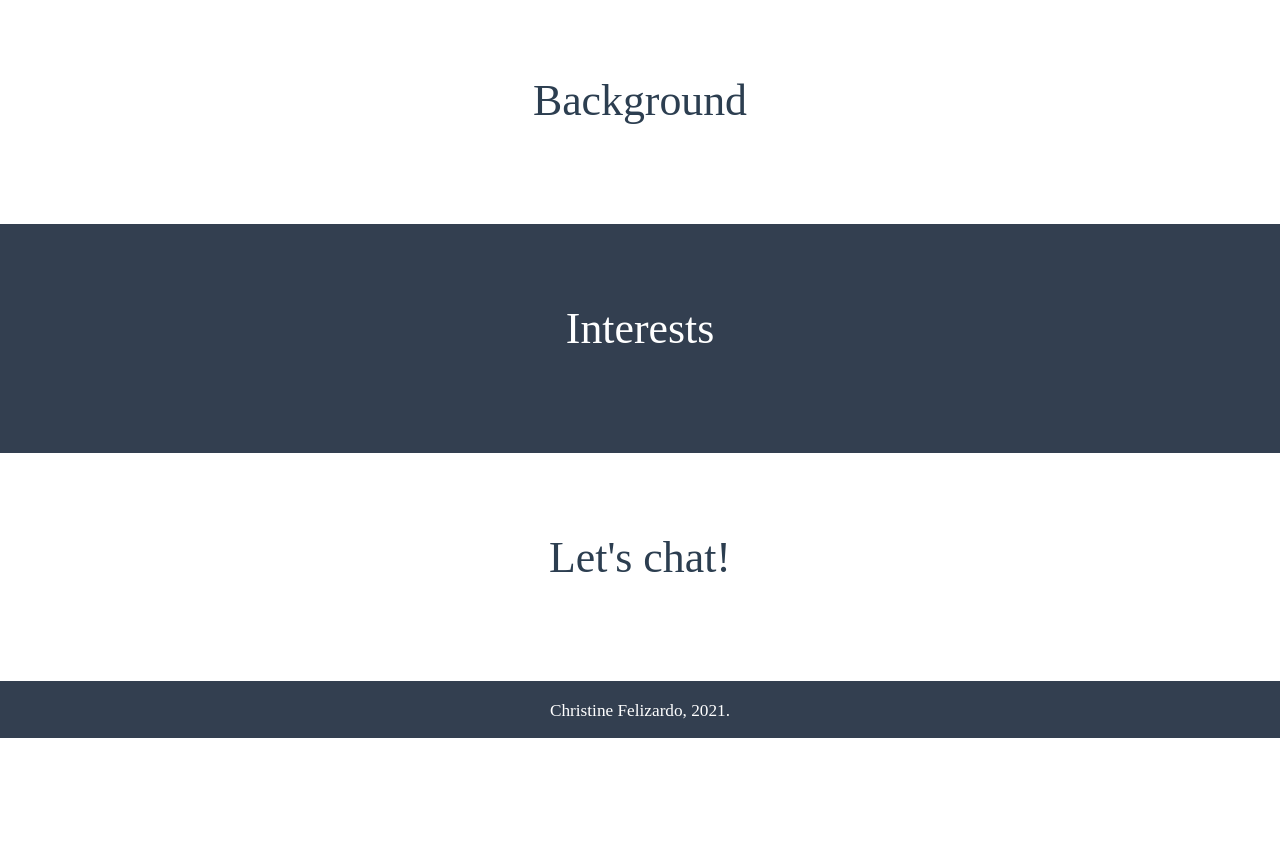
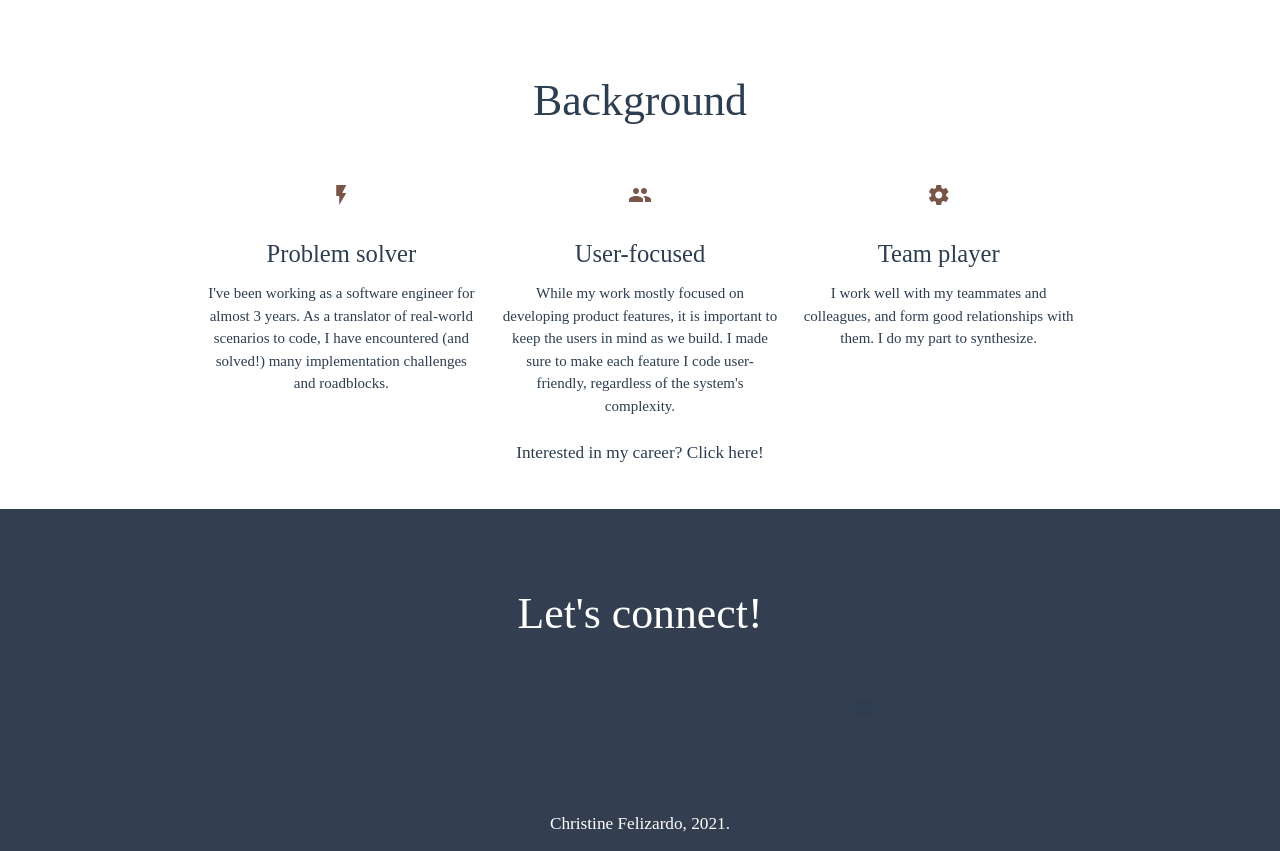
Before and after one commit to chrstnnglc/christine-angelica, a Vue app: page / in a window 1280 px wide. Shown: the part 720-1571 px from the top of the page. Before the commit the page ends 1458 px from the top, so only its background shows below. Built offline with nearby package versions, Linux system fonts and the light colour scheme.

Commit message:
Added text and elements, and link to Material icons

```diff
--- a/public/index.html
+++ b/public/index.html
@@ -7,6 +7,7 @@
     <link rel="icon" href="<%= BASE_URL %>favicon.ico">
 
     <!-- Compiled and minified CSS -->
+    <link href="https://fonts.googleapis.com/icon?family=Material+Icons" rel="stylesheet">
     <link rel="stylesheet" href="https://cdnjs.cloudflare.com/ajax/libs/materialize/1.0.0/css/materialize.min.css">
 
     <title>Christine Angelica</title>
--- a/src/components/Home.vue
+++ b/src/components/Home.vue
@@ -9,16 +9,60 @@
       <h5>I am a software developer and UX enthusiast from Quezon City, Philippines.</h5>
     </div>
 
-    <div class="background row">
+    <div class="background container">
       <h3>Background</h3>
+      <div class="row">
+        <div class="col s12 m4">
+          <div class="icon-block">
+            <h2 class="center brown-text"><i class="material-icons">flash_on</i></h2>
+            <h5 class="center">Problem solver</h5>
+
+            <p>I've been working as a software engineer for almost 3 years. As a translator of real-world scenarios to code, I have encountered (and solved!) many implementation challenges and roadblocks.</p>
+          </div>
+        </div>
+
+        <div class="col s12 m4">
+          <div class="icon-block">
+            <h2 class="center brown-text"><i class="material-icons">group</i></h2>
+            <h5 class="center">User-focused</h5>
+
+            <p>While my work mostly focused on developing product features, it is important to keep the users in mind as we build. I made sure to make each feature I code user-friendly, regardless of the system's complexity.</p>
+          </div>
+        </div>
+
+        <div class="col s12 m4">
+          <div class="icon-block">
+            <h2 class="center brown-text"><i class="material-icons">settings</i></h2>
+            <h5 class="center">Team player</h5>
+
+            <p>I work well with my teammates and colleagues, and form good relationships with them. I do my part to synthesize.</p>
+          </div>
+        </div>
+      </div>
+      <div class="row">
+        <h6>Interested in my career? Click here!</h6>
+      </div>
     </div>
 
-    <div class="interests row">
+    <!-- <div class="interests row">
       <h3>Interests</h3>
-    </div>
+    </div> -->
 
     <div class="contact row">
-      <h3>Let's chat!</h3>
+      <h3>Let's connect!</h3>
+      <div class="container">
+        <div class="col s12 m6">
+          <div>
+
+          </div>
+        </div>
+
+        <div class="col s12 m6">
+          <div class="icon-block">
+            <h2 class="center"><i class="material-icons">settings</i></h2>
+          </div>
+        </div>
+      </div>
     </div>
 
     <div class="footer row">
@@ -40,12 +84,11 @@ export default {
 <style scoped>
 .row {
   margin-bottom: 0px;
-  padding-top: 40px;
-  padding-bottom: 100px;
 }
 .hello {
   padding-top: 100px;
   background-color: #333f50;
+  padding-bottom: 100px;
 }
 .hello h3 {
   color: #ffffff;
@@ -54,16 +97,30 @@ export default {
   color: #ffffff;
 }
 .background {
+  padding-top: 40px;
   background-color: white;
+  padding-bottom: 40px;
 }
 .interests {
+  padding-top: 40px;
   background-color: #333f50;
+  padding-bottom: 40px;
 }
 .interests h3 {
   color: #ffffff;
 }
+/*.contact {
+  padding-top: 40px;
+  background-color: white;
+  padding-bottom: 100px;
+}*/
 .contact {
-  background-color: white;
+  padding-top: 40px;
+  background-color: #333f50;
+  padding-bottom: 40px;
+}
+.contact h3 {
+  color: #ffffff;
 }
 .footer {
   background-color: #333f50;
```
